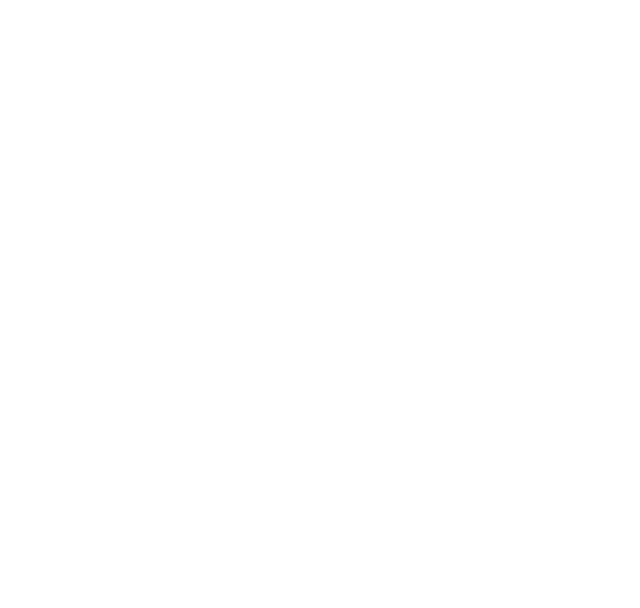
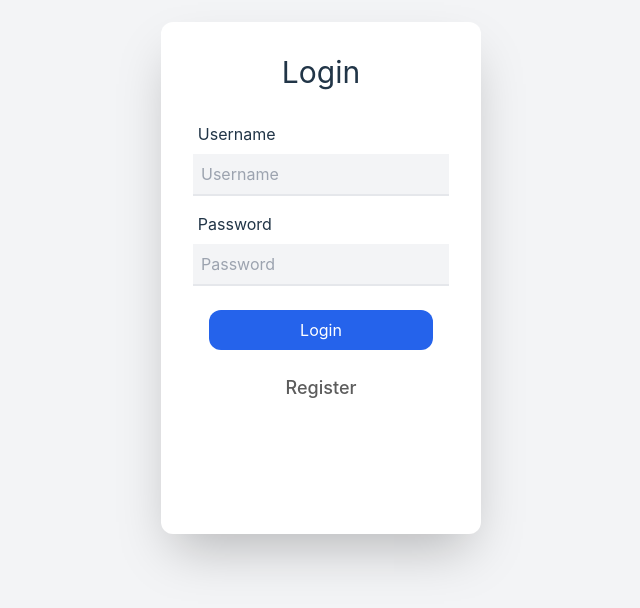
Before and after one commit to Maxwellelelel/StuTrack, a React (Vite) app in the folder frontend/: page /login in a window 1280 px wide. Shown: the part 122-730 px from the top of the page, without its empty margins (319-959 px from the left). Built offline with nearby package versions, Linux system fonts and the light colour scheme.

Commit message:
new changes on LoginPage branch

```diff
--- /dev/null
+++ b/frontend/src/components/customButton.jsx
@@ -0,0 +1,7 @@
+export function CustomButton({text}) {
+    return (
+        <div className="py-[1.5rem] px-[3rem] flex flex-col gap-y-4">
+            <button className="py-[0.5rem] cursor-pointer bg-blue-600 text-white rounded-[12px] hover:bg-blue-700 transition duration-200 ease-in-out">{text}</button>
+        </div>
+    )
+}
--- a/frontend/src/pages/login.tsx
+++ b/frontend/src/pages/login.tsx
@@ -1,7 +1,33 @@
+import {Link} from "react-router-dom";
+
 export function LoginPage() {
     return (
-        <div>
-
+        <div className="w-screen h-screen bg-gray-100 flex justify-center items-center font-customFont">
+            <div className="w-[20rem] h-[32rem] bg-white shadow-2xl rounded-[12px] font-customFont">
+                <h1 className="text-3xl text-center py-[2rem]">Login</h1>
+                <div className="flex flex-col gap-y-4">
+                    <div className="flex flex-col gap-y-2 px-[2rem]">
+                        <label className="px-[0.3rem]" htmlFor="username">Username</label>
+                        <input className="p-[0.5rem] focus:outline-none focus:border-b-gray-400 bg-gray-100 border-b-2 hover:border-b-gray-400 transition duration-200 ease-in-out"
+                               type="text"
+                               name="username"
+                               placeholder="Username"
+                               maxLength={128}/>
+                    </div>
+                    <div className="flex flex-col gap-y-2 px-[2rem]">
+                        <label className="px-[0.3rem]" htmlFor="password">Password</label>
+                        <input className="p-[0.5rem] focus:outline-none focus:border-b-gray-400 bg-gray-100 border-b-2 hover:border-b-gray-400 transition duration-200 ease-in-out"
+                               type="text"
+                               name="password"
+                               placeholder="Password"
+                               maxLength={128}/>
+                    </div>
+                </div>
+                <div className="py-[1.5rem] px-[3rem] flex flex-col gap-y-4">
+                    <button className="py-[0.5rem] cursor-pointer bg-blue-600 text-white rounded-[12px] hover:bg-blue-700 transition duration-200 ease-in-out">Login</button>
+                    <Link to="/register" className="py-[0.5rem] cursor-pointer hover:text-black transition duration-200 ease-in-out text-customGrey text-lg flex items-center justify-center">Register</Link>
+                </div>
+            </div>
         </div>
     );
 }
--- a/frontend/src/pages/register.tsx
+++ b/frontend/src/pages/register.tsx
@@ -1,8 +1,11 @@
+import {Link} from "react-router-dom";
+import { CustomButton } from "../components/customButton.jsx"
+
 export function RegisterPage() {
     return (
         <div className="w-screen h-screen bg-gray-100 flex justify-center items-center">
             <div className="w-[20rem] h-[32rem] bg-white shadow-2xl rounded-[12px]">
-                <h1 className="text-3xl text-center py-[2rem]">Register Account</h1>
+                <h1 className="text-3xl text-center py-[2rem]">Create Account</h1>
                 <div className="flex flex-col gap-y-4">
                     <div className="flex flex-col gap-y-2 px-[2rem]">
                         <label className="px-[0.3rem]" htmlFor="username">Username</label>
@@ -29,10 +32,8 @@
                                maxLength={128}/>
                     </div>
                 </div>
-                <div className="py-[1.5rem] px-[3rem] flex flex-col gap-y-4">
-                    <button className="py-[0.5rem] cursor-pointer bg-blue-600 text-white rounded-[12px] hover:bg-blue-700 transition duration-200 ease-in-out">Register</button>
-                    <button className="py-[0.5rem] cursor-pointer hover:underline hover:text-gray-600 transition duration-200 ease-in-out">Switch to login</button>
-                </div>
+                <CustomButton text={'Login'}></CustomButton>
+                <Link to="/register" className="py-[0.5rem] cursor-pointer hover:text-black transition duration-200 ease-in-out text-customGrey text-lg flex items-center justify-center">Register</Link>
             </div>
         </div>
     );
--- a/frontend/tailwind.config.js
+++ b/frontend/tailwind.config.js
@@ -7,7 +7,14 @@
     "./src/**/**/*.{html,js,ts,jsx,tsx}",
   ],
   theme: {
-    extend: {},
+    extend: {
+      fontFamily: {
+        customFont: 'font-family: Arial, Helvetica, sans-serif'
+      },
+      colors: {
+        customGrey: 'rgb(92,92,92)',
+      },
+    },
   },
   plugins: [],
 }
```
Also changed, not shown: frontend/src/components/customForm/formEmail.jsx (added), frontend/src/components/customForm/formHeader.jsx (added), frontend/src/components/customForm/formPassword.jsx (added), frontend/src/components/customForm/formUsername.jsx (added), frontend/src/components/customLogo.jsx (added), frontend/src/main.tsx (indentation only).
